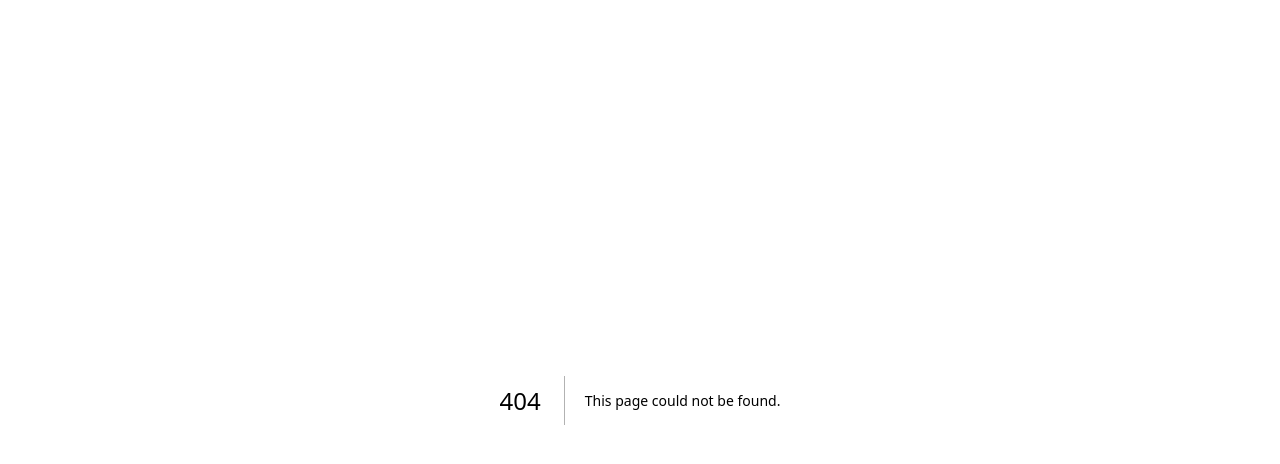
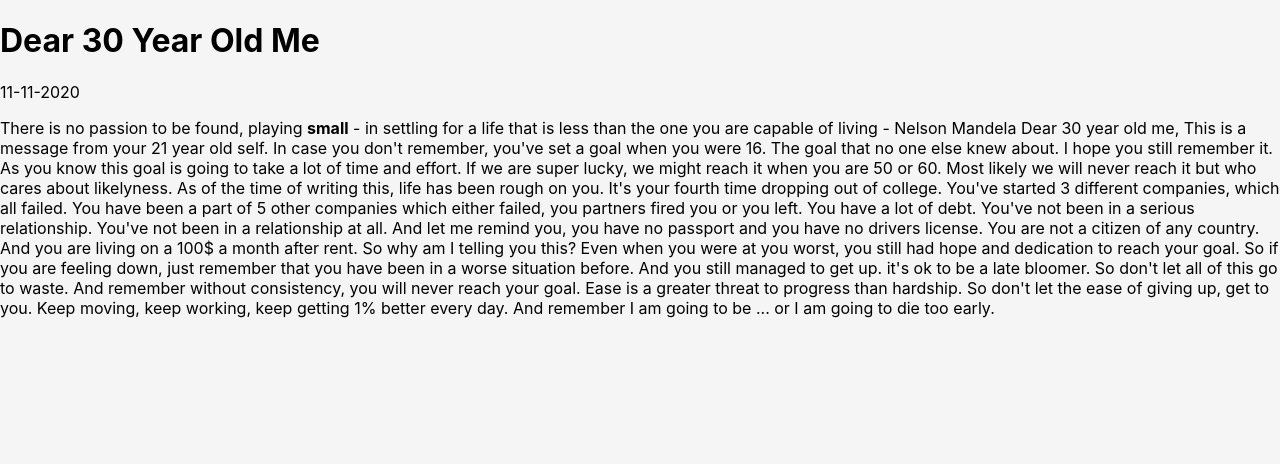
Before and after one commit to josephayman/josephayman.com, a Next.js app: page /blog/Dear30YearOldMe in a window 1280 px wide. Before the commit this address had no page. Shown: the top 464 px of the page. Built offline with nearby package versions, Linux system fonts and the light colour scheme.

Commit message:
Removed react-locomotive package

```diff
--- /dev/null
+++ b/components/Container.js
@@ -0,0 +1,2 @@
+import Head from 'next/head'
+import Navbar from './Navbar'
--- a/package.json
+++ b/package.json
@@ -11,8 +11,8 @@
   "dependencies": {
     "locomotive-scroll": "^4.1.4",
     "next": "13.0.2",
+    "next-themes": "^0.2.1",
     "react": "18.2.0",
-    "react-dom": "18.2.0",
-    "react-locomotive-scroll": "^0.2.2"
+    "react-dom": "18.2.0"
   }
 }
--- /dev/null
+++ b/pages/blog/Dear30YearOldMe.js
@@ -0,0 +1,39 @@
+export default function Dear30YearOldMe()  {
+  return (
+    <div>
+        <h1>Dear 30 Year Old Me</h1>
+        <p>
+          11-11-2020
+        </p>
+        <p>
+          There is no passion to be found, playing <strong>small</strong> - in settling for a life that is less than the one
+          you are capable of living - Nelson Mandela
+
+          Dear 30 year old me,
+
+          This is a message from your 21 year old self. In case you don't remember, you've set a goal when you were 16.
+          The goal that no one else knew about. I hope you still remember it. As you know this goal is going to take
+          a lot of time and effort. If we are super lucky, we might reach it when you are 50 or 60. Most likely we will
+          never reach it but who cares about likelyness.
+
+          As of the time of writing this, life has been rough on you.
+          It's your fourth time dropping out of college. You've started 3 different companies,
+          which all failed. You have been a part of 5 other companies which either failed, you partners fired you or you left.
+          You have a lot of debt. You've not been in a serious relationship. You've not been in a relationship at all.
+          And let me remind you, you have no passport and you have no drivers license. You are not a citizen of any country. And you are living
+          on a 100$ a month after rent.
+
+          So why am I telling you this? Even when you were at you worst, you still had hope and dedication to reach your goal.
+          So if you are feeling down, just remember that you have been in a worse situation before. And you still managed to get up.
+          it's ok to be a late bloomer.
+
+          So don't let all of this go to waste. And remember without consistency, you will never reach your goal.
+          Ease is a greater threat to progress than hardship. So don't let the ease of giving up, get to you.
+
+          Keep moving, keep working, keep getting 1% better every day.
+
+          And remember I am going to be ... or I am going to die too early.
+        </p>
+    </div>
+  )
+}
--- /dev/null
+++ b/pages/dashboard.js
@@ -0,0 +1,6 @@
+
+export default function dashboard () {
+  return (
+    <div>dashboard</div>
+  )
+}
```
Also changed, not shown: pages/_app.js (+10 -7 lines), layouts/blog.js (added), 1 other file (tests, documents, lock files or other folders).
